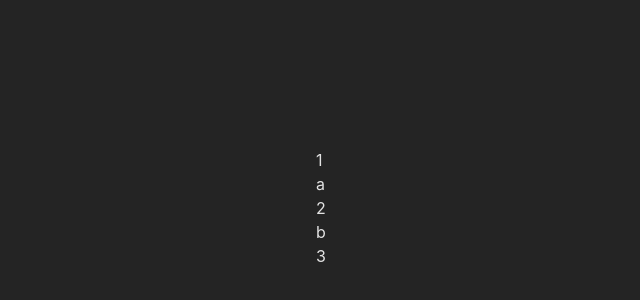
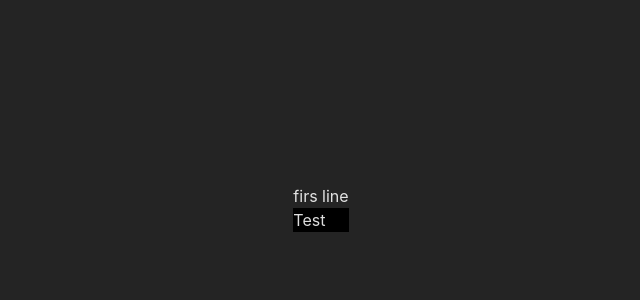
Before and after one commit to Kndgy/jsx-to-unreal-umg, a React (Vite) app: page / in a window 1280 px wide. Shown: the part 200-500 px from the top of the page, without its empty margins (319-959 px from the left). Built offline with nearby package versions, Linux system fonts and the light colour scheme.

Commit message:
dissect jsx component

```diff
--- a/src/main.tsx
+++ b/src/main.tsx
@@ -2,35 +2,31 @@ import React from 'react'
 import ReactDOM from 'react-dom/client'
 import './index.css'
 
+
+// const reg = /^a*b+[0-9][a-z]/
+// const tested = reg.test('b1aa')
+
 function Test() {
   return(
-    <div>
+    <div className='test' style={{backgroundColor:'black'}}>
       Test
     </div>
   )
 }
 
 const App = () => {
-  const test = React.createElement("div","children","huh")
-  const reg = /^a*b+[0-9][a-z]/
-  const tested = reg.test('b1aa')
-  if(" "){
-    console.log("a")
-  }
-  // console.log(test)
-  // console.log("jsx element: ", Test())
+  const testProps = {className: 'test'}
+  const test = React.createElement("div",{className:'test value', style: {color: "white"}} ,"huh")
+  console.log(test)
+  console.log("jsx element: ", Test().props)
 
 
 
   return(
     <div>
-      <div className='parent test1'>1
-        <div className='child test2'>a</div>
-        2
-        <div className='child test2'>b</div>
-        3
-      </div>
-  </div>
+      firs line
+      <Test/>
+    </div>
   )
 }
 
```
